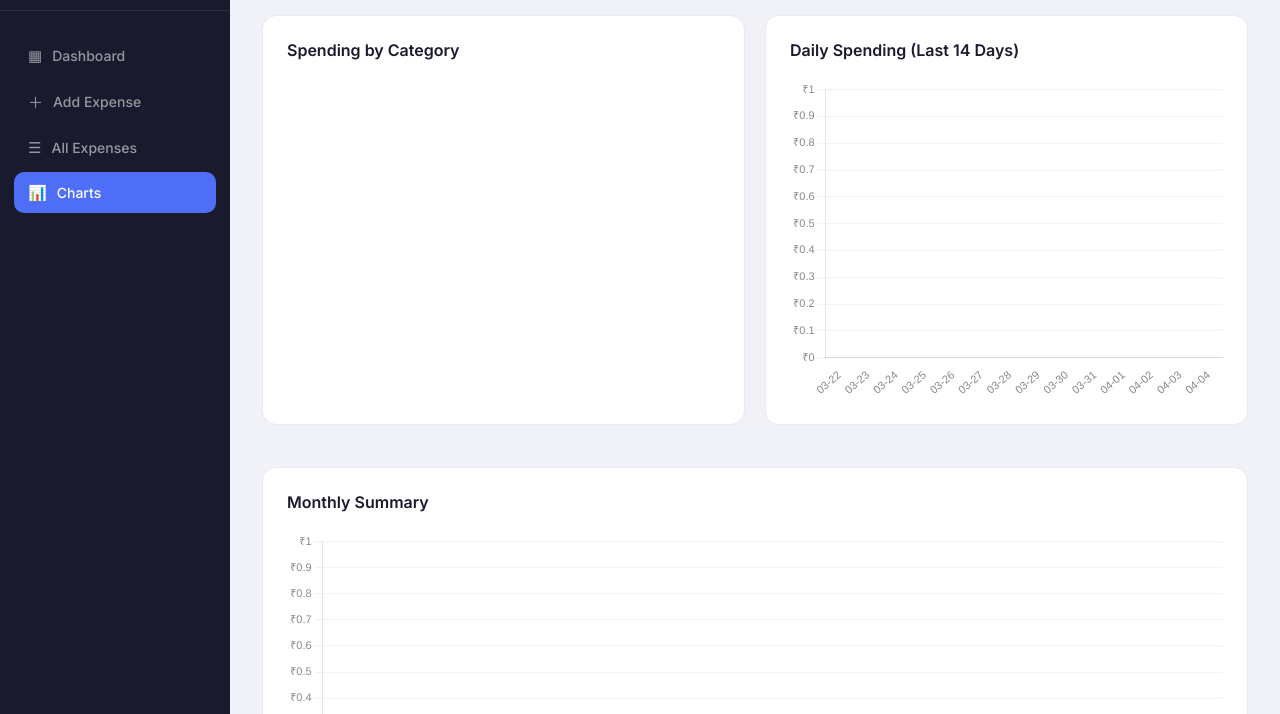
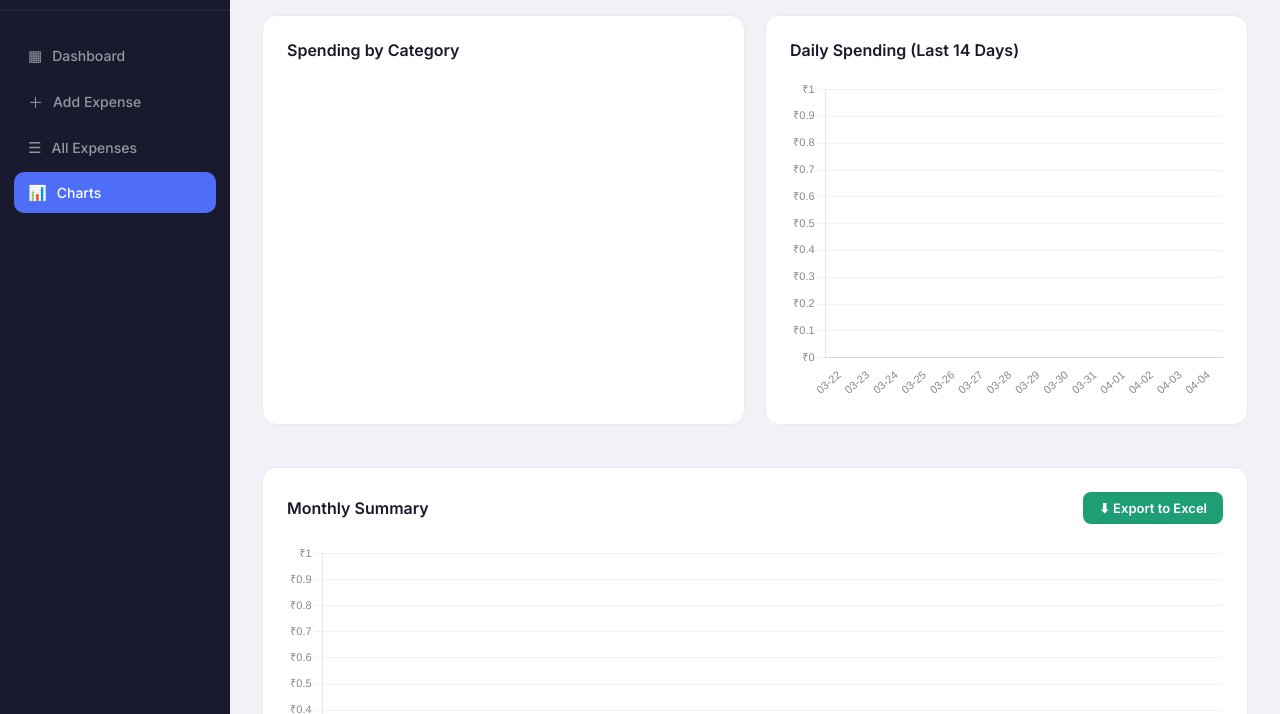
Before and after one commit to Kanishka-Logu/expense-tracker, a plain HTML site: page frontend/index.html in a window 1280 px wide. Both pictures are taken after a click on the link "📊 Charts". Shown: the part 86-800 px from the top of the page. Drawn offline with nearby package versions, Linux system fonts and the light colour scheme; no server answers.

Commit message:
add export to excel feature

```diff
--- a/frontend/index.html
+++ b/frontend/index.html
@@ -7,6 +7,7 @@
   <link rel="stylesheet" href="style.css" />
   <link href="https://fonts.googleapis.com/css2?family=Inter:wght@400;500;600;700&display=swap" rel="stylesheet"/>
   <script src="https://cdnjs.cloudflare.com/ajax/libs/Chart.js/4.4.1/chart.umd.js"></script>
+  <script src="https://cdnjs.cloudflare.com/ajax/libs/xlsx/0.18.5/xlsx.full.min.js"></script>
 </head>
 <body>
 
@@ -121,6 +122,8 @@
       <div class="card">
         <div class="card-header">
           <div class="card-title">All Expenses</div>
+          <!-- EXPORT BUTTON -->
+          <button class="btn-export" onclick="exportToExcel()">⬇ Export to Excel</button>
         </div>
         <div class="search-bar">
           <input type="text" id="search-input" placeholder="🔍  Search by note or category..." oninput="searchExpenses()" />
@@ -139,7 +142,6 @@
     <!-- CHARTS SECTION -->
     <div class="section" id="section-charts">
       <div class="charts-grid">
-
         <div class="card">
           <div class="card-title" style="margin-bottom:20px">Spending by Category</div>
           <div class="chart-legend" id="pie-legend"></div>
@@ -147,18 +149,18 @@
             <canvas id="pieChart"></canvas>
           </div>
         </div>
-
         <div class="card">
           <div class="card-title" style="margin-bottom:20px">Daily Spending (Last 14 Days)</div>
           <div style="position:relative;height:320px;">
             <canvas id="barChart"></canvas>
           </div>
         </div>
-
       </div>
-
       <div class="card">
-        <div class="card-title" style="margin-bottom:20px">Monthly Summary</div>
+        <div class="card-header">
+          <div class="card-title">Monthly Summary</div>
+          <button class="btn-export" onclick="exportToExcel()">⬇ Export to Excel</button>
+        </div>
         <div style="position:relative;height:280px;">
           <canvas id="monthChart"></canvas>
         </div>
--- a/frontend/style.css
+++ b/frontend/style.css
@@ -413,3 +413,19 @@ input:focus, select:focus {
   border-radius: 50%;
   flex-shrink: 0;
 }
+/* EXPORT BUTTON */
+.btn-export {
+  background: #1D9E75;
+  color: white;
+  border: none;
+  padding: 8px 16px;
+  border-radius: 8px;
+  font-size: 13px;
+  font-weight: 600;
+  cursor: pointer;
+  font-family: 'Inter', sans-serif;
+  transition: background 0.2s;
+  white-space: nowrap;
+}
+
+.btn-export:hover { background: #158a63; }
```
